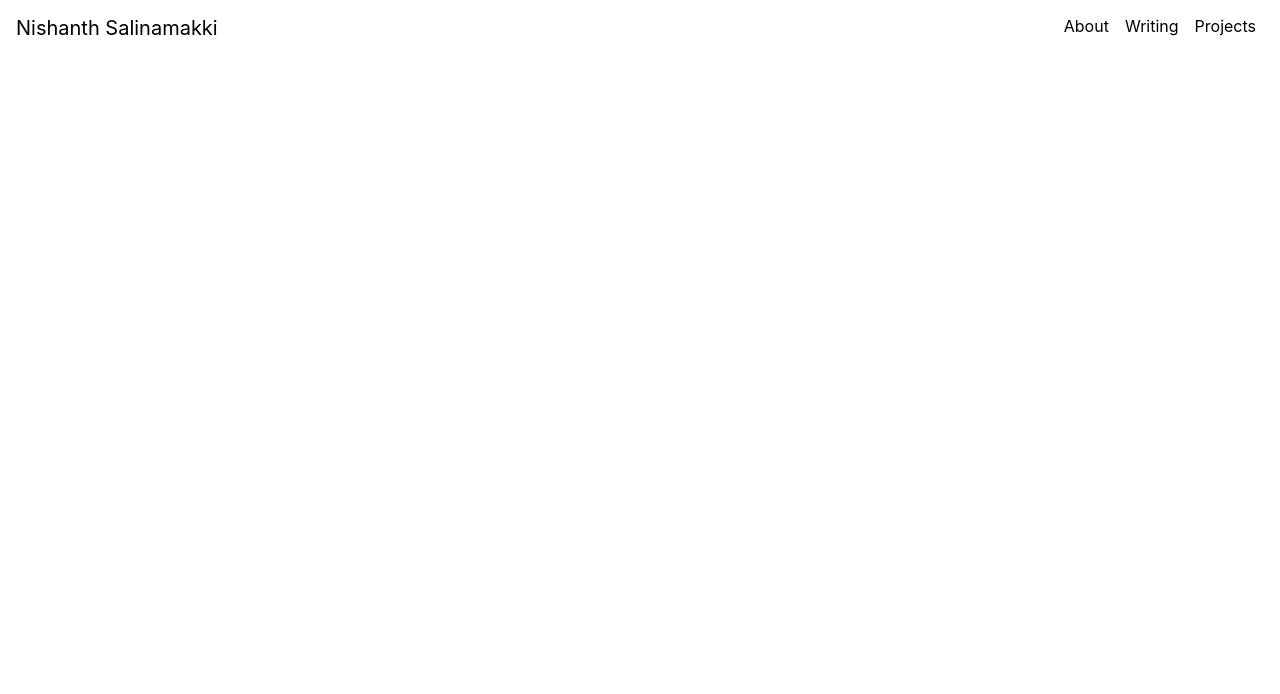
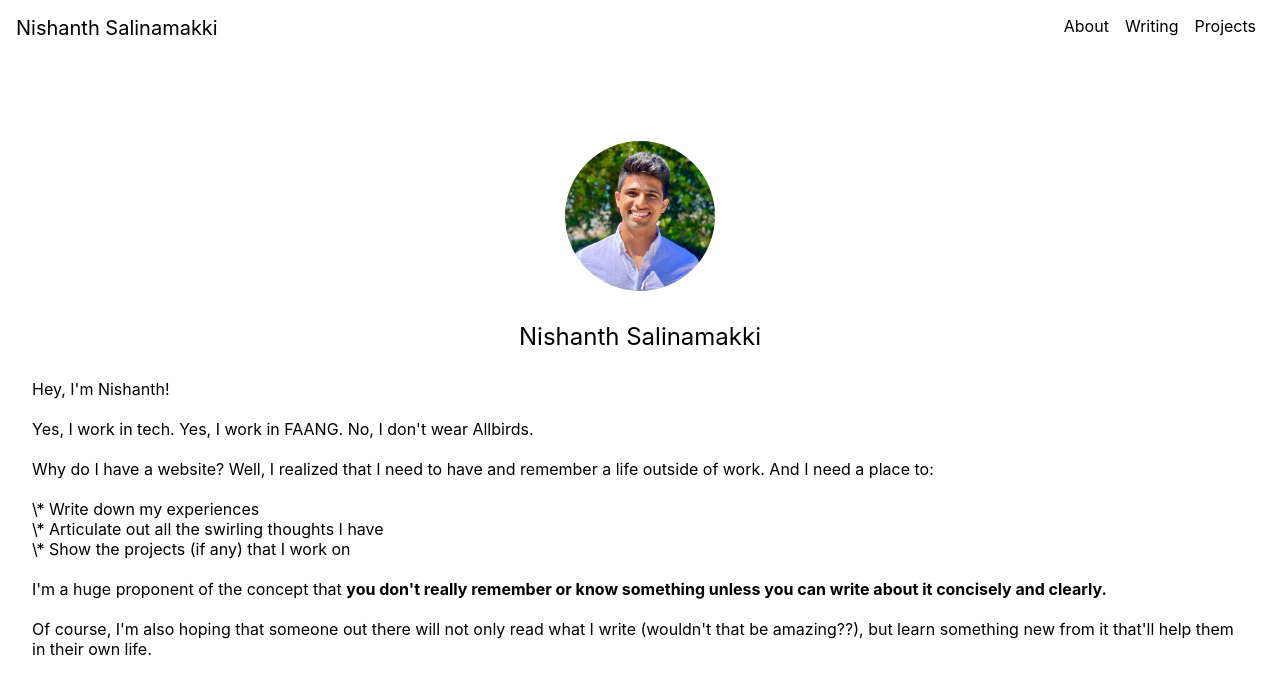
Before and after one commit to nishanthrs/personal-website, a Next.js app: page /about in a window 1280 px wide. Shown: the top 694 px of the page. Built offline with nearby package versions, Linux system fonts and the light colour scheme.

Commit message:
Wrote rough draft of About desc and page

```diff
--- a/components/layout.tsx
+++ b/components/layout.tsx
@@ -8,9 +8,9 @@ export default function Layout({ children }) {
                 <a>Nishanth Salinamakki</a>
             </div>
             <div className={styles.nav}>
-                <a href="#" className={styles.nav_items}>About</a>
-                <a href="#" className={styles.nav_items}>Writing</a>
-                <a href="#" className={styles.nav_items}>Projects</a>
+                <a href="/about" className={styles.nav_items}>About</a>
+                <a href="/writing" className={styles.nav_items}>Writing</a>
+                <a href="/projects" className={styles.nav_items}>Projects</a>
             </div>
             <main>{children}</main>
         </>
--- a/pages/about.tsx
+++ b/pages/about.tsx
@@ -1,5 +1,61 @@
-
+import Head from 'next/head'
+import styles from '../styles/Home.module.css'
 
 export default function About() {
-    return null;
+    return (
+        <div className={styles.container}>
+            <Head>
+                <title>Nishanth Salinamakki's Website</title>
+                <meta name="description" content="Personal blog and repo" />
+                <link rel="icon" href="/favicon.ico" />
+            </Head>
+
+            <main className={styles.main}>
+                {/* <h1 className={styles.title}>
+                Welcome to <a href="https://nextjs.org">Next.js!</a>
+                </h1> */}
+
+                <div className={styles.pic_layout}>
+                <img className={styles.profile_pic} src="/ns_profile_pic.jpg" alt="Avatar"/>
+                </div>
+
+                {/* TODO: Put 3-4 more pics here! */}
+
+                <p className={styles.description}>
+                {/* Get started by editing{' '}
+                <code className={styles.code}>pages/index.tsx</code> */}
+                {/* Just trying to make sense of this crazy world.
+                Know the ledge. */}
+                Nishanth Salinamakki
+                <br></br>
+                </p>
+
+                {/* TODO: Increase margin size and use MDX to render markdown cleanly here */}
+                <a>
+                    Hey, I'm Nishanth!
+                    <br></br>
+                    <br></br>
+                    Yes, I work in tech. Yes, I work in FAANG. No, I don't wear Allbirds.
+                    <br></br>
+                    <br></br>
+                    Why do I have a website? Well, I realized that I need to have and remember a life outside of work.
+                    And I need a place to:
+                    <br></br>
+                    <br></br>
+                    \* Write down my experiences
+                    <br></br>
+                    \* Articulate out all the swirling thoughts I have
+                    <br></br>
+                    \* Show the projects (if any) that I work on
+                    <br></br>
+                    <br></br>
+                    I'm a huge proponent of the concept that <strong>you don't really remember or know something
+                    unless you can write about it concisely and clearly.</strong>
+                    <br></br><br></br>
+                    Of course, I'm also hoping that someone out there will not only read what I write (wouldn't that be amazing??),
+                    but learn something new from it that'll help them in their own life.
+                </a>
+            </main>
+        </div>
+    );
 }
--- a/pages/index.tsx
+++ b/pages/index.tsx
@@ -1,5 +1,4 @@
 import Head from 'next/head'
-import Image from 'next/image'
 import styles from '../styles/Home.module.css'
 
 export default function Home() {
@@ -73,7 +72,7 @@ export default function Home() {
         </div> */}
       </main>
 
-      <footer className={styles.footer}>
+      {/* <footer className={styles.footer}>
         <a
           href="https://vercel.com?utm_source=create-next-app&utm_medium=default-template&utm_campaign=create-next-app"
           target="_blank"
@@ -84,7 +83,7 @@ export default function Home() {
             <Image src="/vercel.svg" alt="Vercel Logo" width={72} height={16} />
           </span>
         </a>
-      </footer>
+      </footer> */}
     </div>
   )
 }
```
